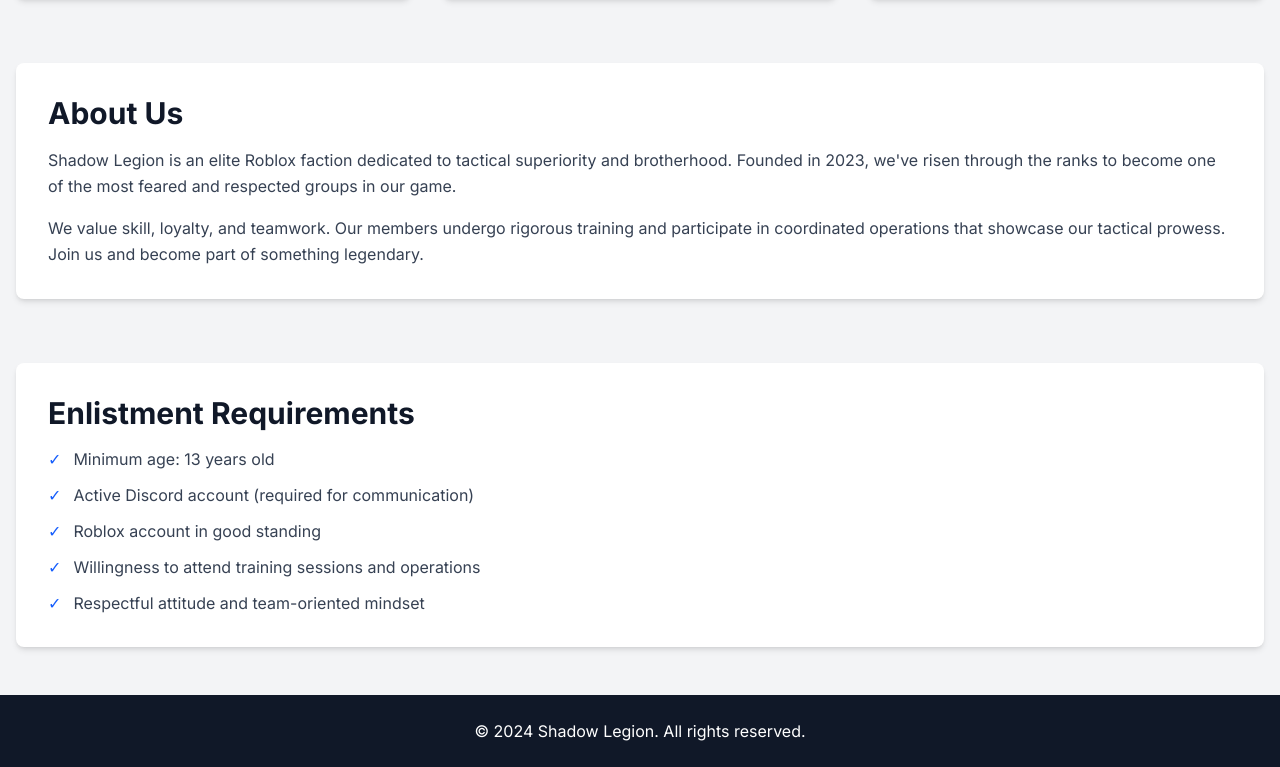
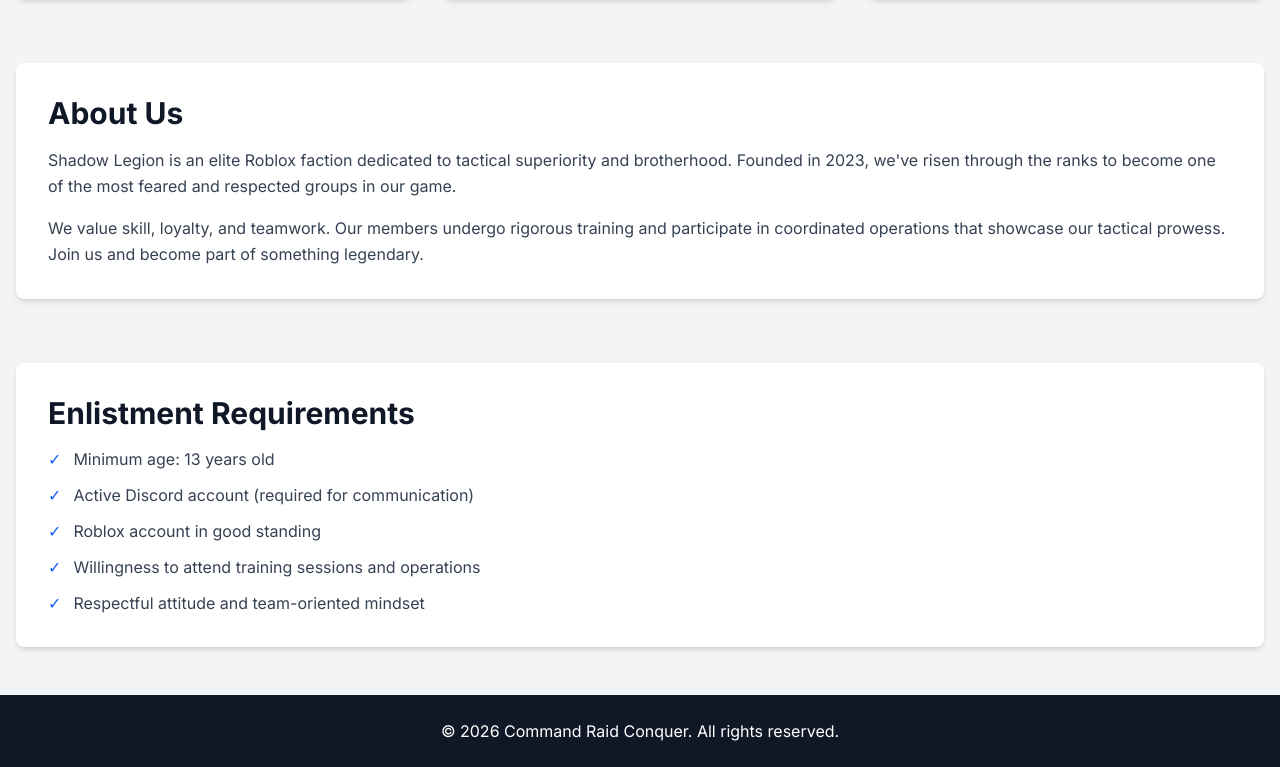
Before and after one commit to carlo4249/command-raid-conquer, a Next.js app: page / in a window 1280 px wide. Shown: the part 485-1252 px from the top of the page. Built offline with nearby package versions, Linux system fonts and the light colour scheme; no server answers; the database is empty.

Commit message:
Update metadata and footer for Command Raid Conquer

```diff
--- a/app/layout.tsx
+++ b/app/layout.tsx
@@ -6,8 +6,8 @@
 const inter = Inter({ subsets: ['latin'] })
 
 export const metadata: Metadata = {
-  title: 'Shadow Legion | Elite Roblox Faction',
-  description: 'Official website of the Shadow Legion faction',
+  title: 'Command Raid Conquer | Elite War Tycoon Faction',
+  description: 'Official website of CRC',
 }
 
 export default function RootLayout({
@@ -33,7 +33,7 @@
           {children}
         </main>
         <footer className="bg-gray-900 text-white text-center p-6">
-          <p>&copy; 2024 Shadow Legion. All rights reserved.</p>
+          <p>&copy; 2026 Command Raid Conquer. All rights reserved.</p>
         </footer>
       </body>
     </html>
```
